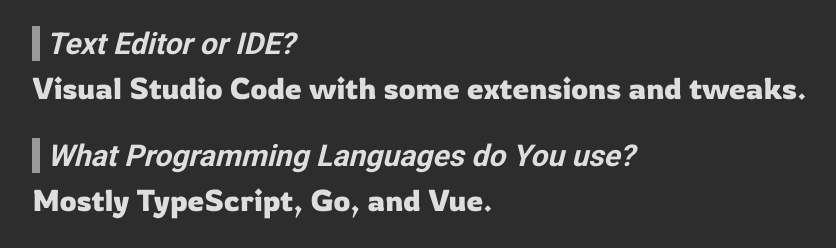
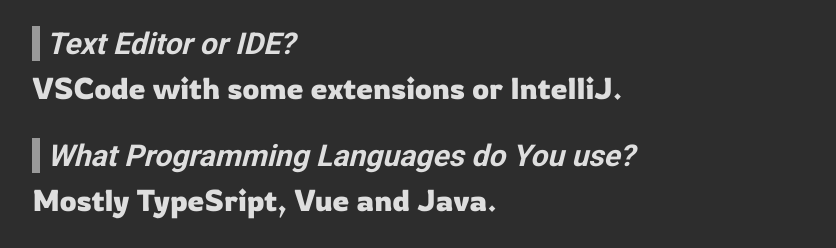
Before and after one commit to Zielin0/zielinus.xyz, a Vue app: page / in a window 1280 px wide. Shown: the part 674-922 px from the top of the page, without its empty margins (161-997 px from the left). Built offline with nearby package versions, Linux system fonts and the light colour scheme; no server answers.

Commit message:
fix(about): little fix

```diff
--- a/src/components/section/AboutSection.vue
+++ b/src/components/section/AboutSection.vue
@@ -4,11 +4,11 @@
 const aboutList = [
   {
     question: 'Text Editor or IDE?',
-    answer: 'Visual Studio Code with some extensions and tweaks.',
+    answer: 'VSCode with some extensions or IntelliJ.',
   },
   {
     question: 'What Programming Languages do You use?',
-    answer: 'Mostly TypeScript, Go, and Vue.',
+    answer: 'Mostly TypeSript, Vue and Java.',
   },
   {
     question: 'How long have You been programming?',
```
